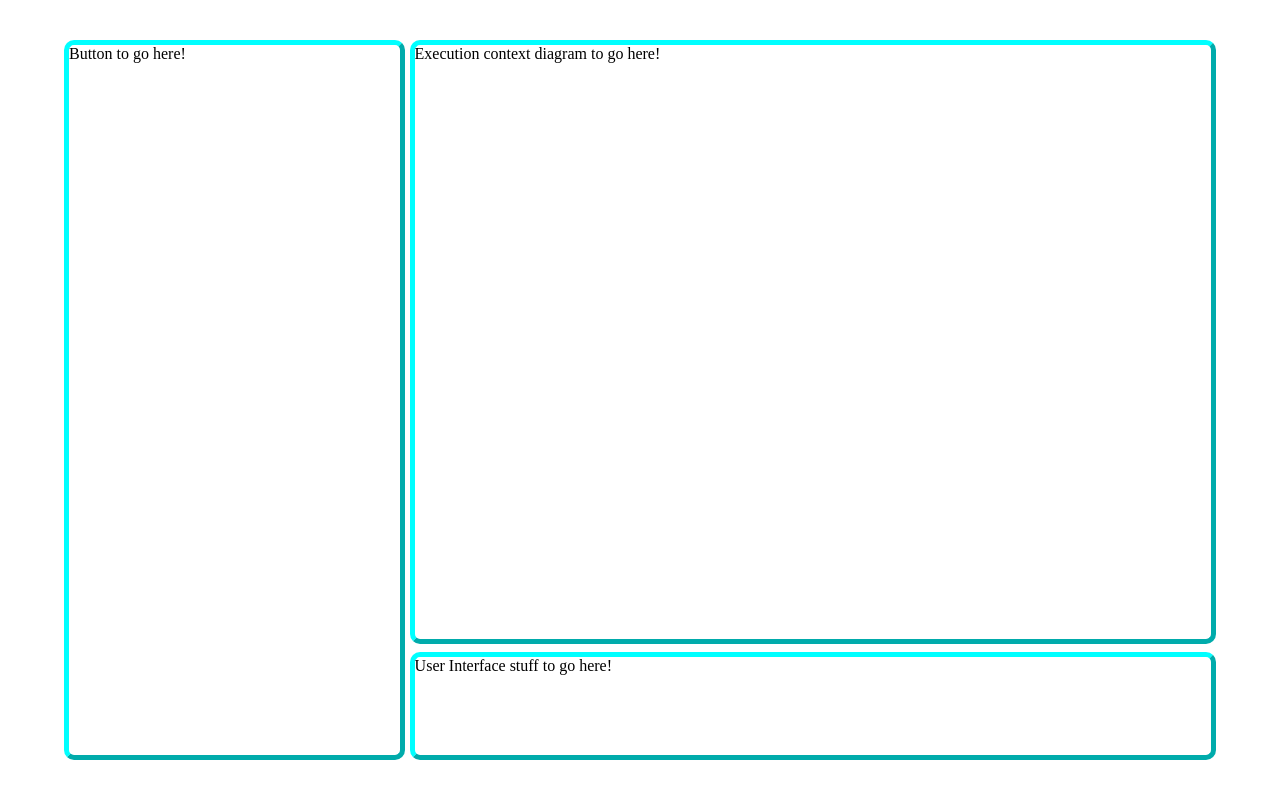
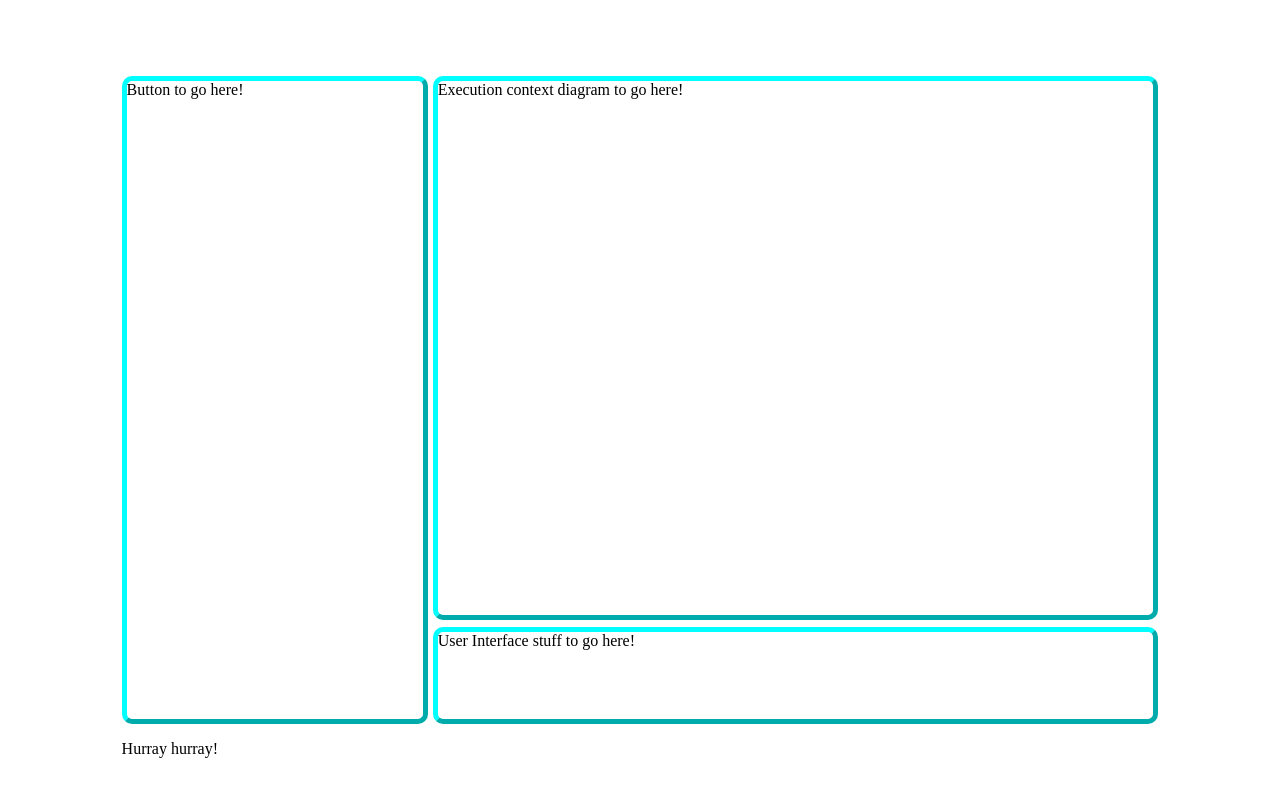
Before and after one commit to DevDolphin7/Learnin-Recursion, a React (Vite) app: page /recursive-kata/1 in a window 1280 px wide. Built offline with nearby package versions, Linux system fonts and the light colour scheme.

Commit message:
Add routes for future expansion

```diff
--- a/src/App.jsx
+++ b/src/App.jsx
@@ -1,13 +1,16 @@
-import SidePane from "./components/SidePane"
-import MainPane from "./components/MainPane"
-import UserInterfacePane from "./components/UserInterfacePane"
+import { Routes, Route } from "react-router-dom";
+import Home from "./routes/Home";
+import Kata from "./routes/Kata";
 
 function App() {
-  return <div className="page-container">
-  <SidePane/>
-  <MainPane/>
-  <UserInterfacePane/>
-  </div>;
+  return (
+    <div className="page-container">
+      <Routes>
+        <Route path="/" element={<Home />} />
+        <Route path="/recursive-kata/:kata_id" element={<Kata />} />
+      </Routes>
+    </div>
+  );
 }
 
 export default App;
--- a/src/main.jsx
+++ b/src/main.jsx
@@ -1,5 +1,10 @@
 import { createRoot } from "react-dom/client";
+import { BrowserRouter } from "react-router-dom";
 import "./index.css";
 import App from "./App.jsx";
 
-createRoot(document.getElementById("root")).render(<App />);
+createRoot(document.getElementById("root")).render(
+  <BrowserRouter>
+    <App />
+  </BrowserRouter>
+);
--- /dev/null
+++ b/src/routes/Home.jsx
@@ -0,0 +1,16 @@
+import SidePane from "../components/SidePane";
+import MainPane from "../components/MainPane";
+import UserInterfacePane from "../components/UserInterfacePane";
+
+function Home() {
+  return (
+    <div className="page-container">
+      <SidePane />
+      <MainPane />
+      <UserInterfacePane />
+      <p>Woop woop!</p>
+    </div>
+  );
+}
+
+export default Home;
--- /dev/null
+++ b/src/routes/Kata.jsx
@@ -0,0 +1,16 @@
+import SidePane from "../components/SidePane";
+import MainPane from "../components/MainPane";
+import UserInterfacePane from "../components/UserInterfacePane";
+
+function Kata() {
+  return (
+    <div className="page-container">
+      <SidePane />
+      <MainPane />
+      <UserInterfacePane />
+      <p>Hurray hurray!</p>
+    </div>
+  );
+}
+
+export default Kata;
```
